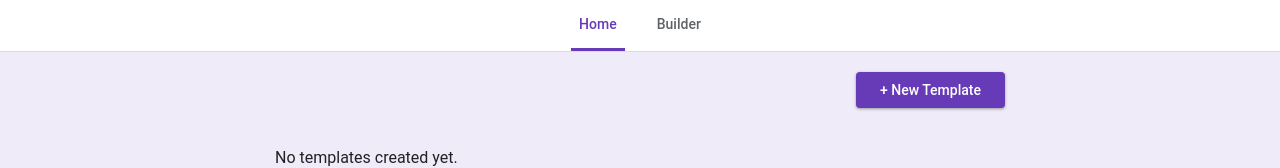
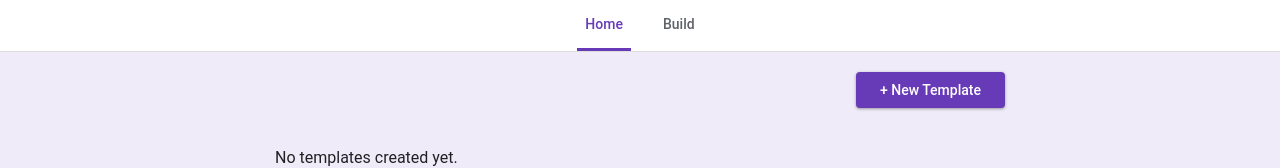
Before and after one commit to dhruvk03/form-builder, a React (Vite) app: page / in a window 1280 px wide. Shown: the top 168 px of the page. Built offline with nearby package versions, Linux system fonts and the light colour scheme.

Commit message:
style: rename navigation tabs and add dynamic 'View' label

```diff
--- a/src/components/layout/Navbar.tsx
+++ b/src/components/layout/Navbar.tsx
@@ -20,11 +20,11 @@ export const Navbar: React.FC = () => {
             to="/builder"
             className={({ isActive }) => `${styles.tab} ${isActive ? styles.active : ''}`}
           >
-            Builder
+            Build
           </NavLink>
           {isFillPage && (
             <div className={`${styles.tab} ${styles.active}`}>
-              Fill
+              {location.pathname.endsWith('/new') ? 'Fill' : 'View'}
             </div>
           )}
         </div>
```
